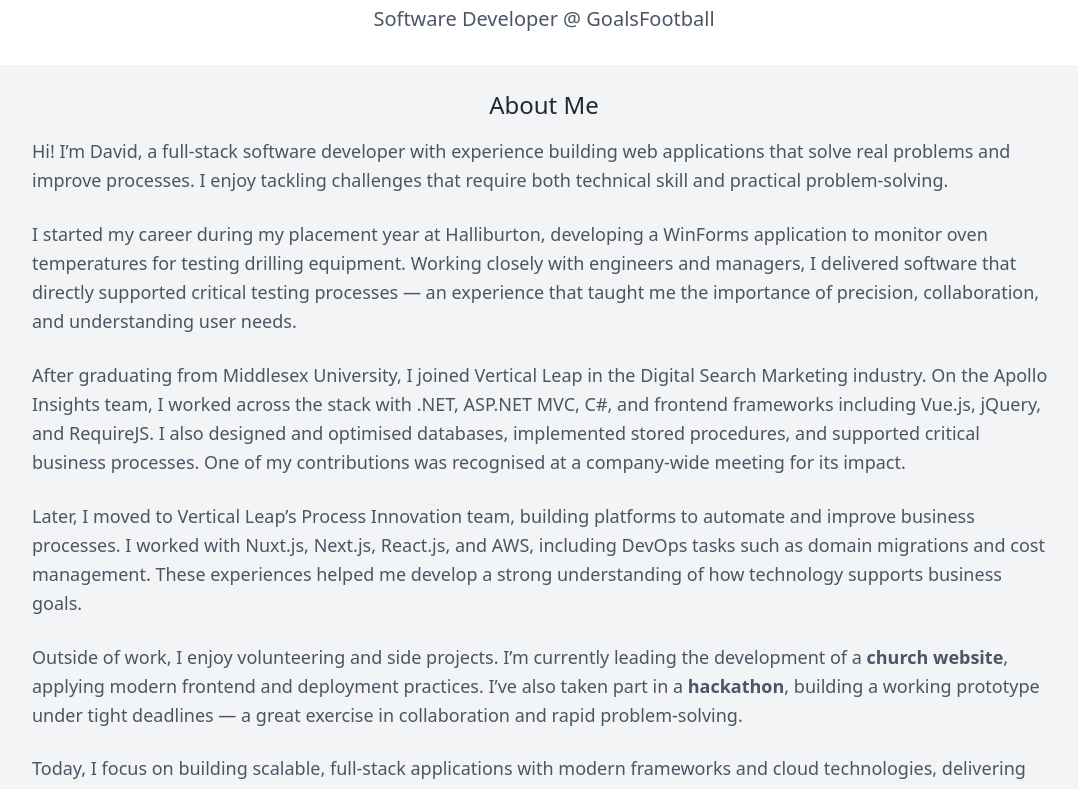
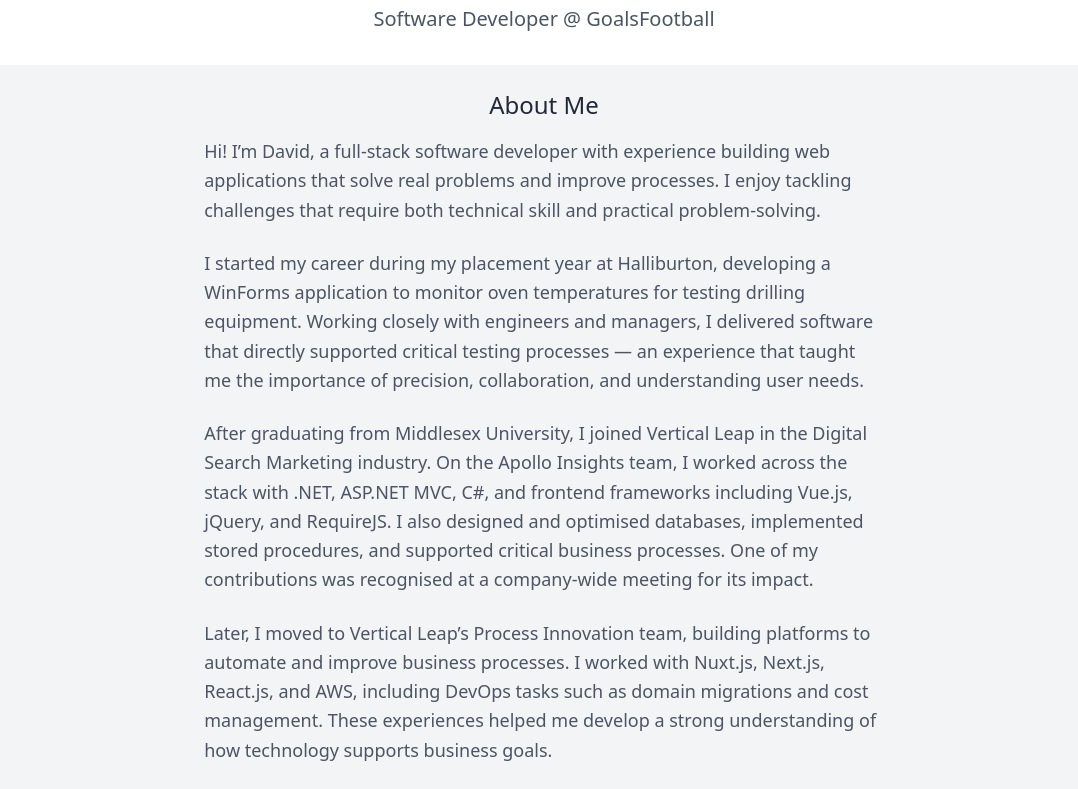
Before and after one commit to david-p-mitchell/david-p-mitchell.uk, a Nuxt app: page / in a window 1280 px wide. Shown: the part 400-1189 px from the top of the page, without its empty margins (96-1174 px from the left). Built offline with nearby package versions, Linux system fonts and the light colour scheme.

Commit message:
adjust layout and improve avatar size in About and Gravatar components

```diff
--- a/components/About.vue
+++ b/components/About.vue
@@ -1,8 +1,8 @@
 <template>
   <div>
-    <section id="about" class="mx-auto mt-2 p-6 bg-gray-100 rounded-lg">
+    <section id="about" class="mx-auto mt-2 p-6 bg-gray-100 rounded-lg ">
       <h1 class="mb-4 text-2xl text-gray-800 text-center">About Me</h1>
-      <div class="text-lg text-gray-600 leading-relaxed text-md  m-auto max-w-5xl ">
+      <div class="text-lg text-gray-600 leading-relaxed text-md max-w-[66ch] mx-auto">
 <p class="mb-6">
 Hi! I’m David, a full-stack software developer with experience building web applications that solve real problems and improve processes. I enjoy tackling challenges that require both technical skill and practical problem-solving.
 </p>
--- a/components/Gravatar.vue
+++ b/components/Gravatar.vue
@@ -11,5 +11,5 @@
 import { getGravatarUrl } from '~/utils/gravatar'
 
 const email = 'davidpmitchell92@googlemail.com'
-const avatarUrl = getGravatarUrl(email, 250)
+const avatarUrl = getGravatarUrl(email, 150)
 </script>
```
